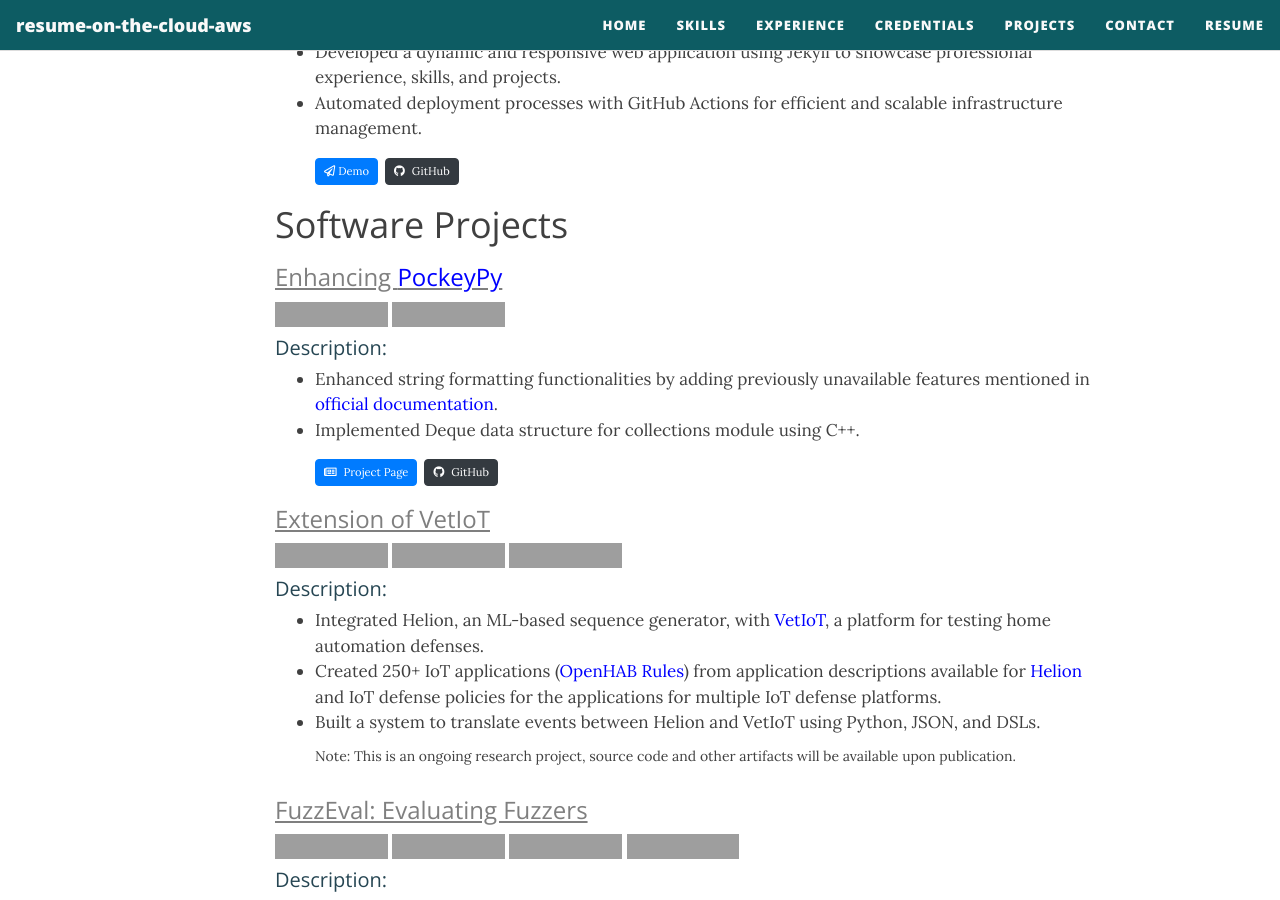
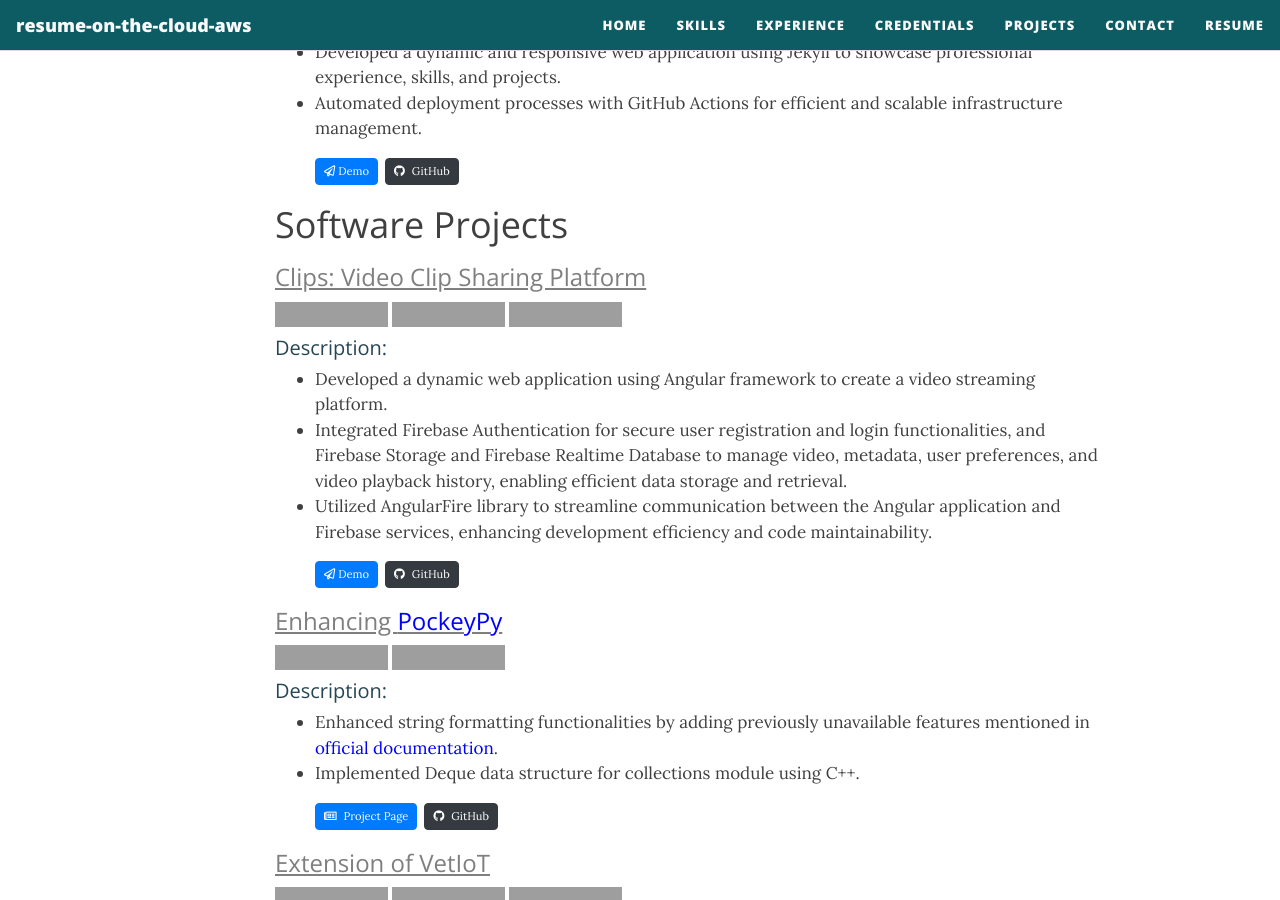
Before and after one commit to numan947/resume-on-the-cloud-aws, a Jekyll site: the page built from portfoliowebsite/projects.md, in a window 1280 px wide and 900 px high, scrolled down 417 px. Built offline with Jekyll 4.4.1, drawn with Linux system fonts in a browser that asks for light colours; nearby versions of some CDN libraries; grey boxes are pictures that could not be loaded.

Commit message:
More updates for projects page

```diff
--- a/portfoliowebsite/projects.md
+++ b/portfoliowebsite/projects.md
@@ -40,10 +40,51 @@
 
 
 
+# <span style="font-weight:normal">Software Projects</span>
+
+<!-- ### <span style="color:#7f7f7f;font-weight:normal;"><u>GameScape: A simple React web front end for <a href="https://rawg.io">rawg.io</a></u></span>
+<div style="margin-bottom:10px">
+<img src="https://img.shields.io/badge/python-3670A0?style=for-the-badge&logo=python&logoColor=ffdd54" height="25">
+<img src="https://img.shields.io/badge/c++-%2300599C.svg?style=for-the-badge&logo=c%2B%2B&logoColor=white" height="25">
+</div>
+##### <span style="color:#264653;font-weight:normal;">Description:</span>
+<ul style="font-size:17px;">
+<li>Developed a dynamic web application using Angular framework to create a video streaming platform.</li>
+  <li>Integrated Firebase Authentication for secure user registration and login functionalities, and Firebase Storage and Firebase Realtime Database to manage video, metadata, user preferences, and video playback history, enabling efficient data storage and retrieval.</li>
+  <li>Utilized AngularFire library to streamline communication between the Angular application and Firebase services, enhancing development efficiency and code maintainability.</li>
+<div class="btn-group" role="group" aria-label="Buttons" style="margin-top: 1rem;">
+  <a href="https://clips-b6909.web.app/" target="_blank" class="btn btn-primary btn-xs rounded mr-2" role="button">
+    <i class="far fa-paper-plane"></i> Demo
+  </a>
+  <a href="https://github.com/numan947/LearnAngular--Clips" target="_blank" class="btn btn-dark btn-xs rounded" role="button">
+    <i class="fab fa-github mr-1"></i> GitHub
+  </a>
+</div>
+</ul> -->
 
 
 
-# <span style="font-weight:normal">Software Projects</span>
+### <span style="color:#7f7f7f;font-weight:normal;"><u>Clips: Video Clip Sharing Platform</u></span>
+<div style="margin-bottom:10px">
+<img src="https://img.shields.io/badge/Firebase-039BE5?style=for-the-badge&logo=Firebase&logoColor=white" height="25">
+<img src="https://img.shields.io/badge/angular-%23DD0031.svg?style=for-the-badge&logo=angular&logoColor=white" height="25">
+<img src="https://img.shields.io/badge/typescript-%23007ACC.svg?style=for-the-badge&logo=typescript&logoColor=white" height="25">
+</div>
+##### <span style="color:#264653;font-weight:normal;">Description:</span>
+<ul style="font-size:17px;">
+<li>Developed a dynamic web application using Angular framework to create a video streaming platform.</li>
+  <li>Integrated Firebase Authentication for secure user registration and login functionalities, and Firebase Storage and Firebase Realtime Database to manage video, metadata, user preferences, and video playback history, enabling efficient data storage and retrieval.</li>
+  <li>Utilized AngularFire library to streamline communication between the Angular application and Firebase services, enhancing development efficiency and code maintainability.</li>
+<div class="btn-group" role="group" aria-label="Buttons" style="margin-top: 1rem;">
+  <a href="https://clips-b6909.web.app/" target="_blank" class="btn btn-primary btn-xs rounded mr-2" role="button">
+    <i class="far fa-paper-plane"></i> Demo
+  </a>
+  <a href="https://github.com/numan947/LearnAngular--Clips" target="_blank" class="btn btn-dark btn-xs rounded" role="button">
+    <i class="fab fa-github mr-1"></i> GitHub
+  </a>
+</div>
+</ul>
+
 
 ### <span style="color:#7f7f7f;font-weight:normal;"><u>Enhancing <a href="" target="_blank" style="color:blue">PockeyPy</a></u></span>
 <div style="margin-bottom:10px">
@@ -63,8 +104,6 @@
   </a>
 </div>
 </ul>
-
-
 
 
 ### <span style="color:#7f7f7f;font-weight:normal;"><u>Extension of VetIoT</u></span>
@@ -121,6 +160,7 @@
 <img src="https://img.shields.io/badge/Android-3DDC84?style=for-the-badge&logo=android&logoColor=white" height="25">
 <img src="https://img.shields.io/badge/java-%23ED8B00.svg?style=for-the-badge&logo=openjdk&logoColor=white" height="25">
 <img src="https://img.shields.io/badge/c++-%2300599C.svg?style=for-the-badge&logo=c%2B%2B&logoColor=white" height="25">
+<img src="https://img.shields.io/badge/sqlite-%2307405e.svg?style=for-the-badge&logo=sqlite&logoColor=white" height="25">
 </div>
 ##### <span style="color:#264653;font-weight:normal;">Description:</span>
 <ul style="font-size:17px;">
@@ -294,7 +334,7 @@
 <img src="https://img.shields.io/badge/pandas-%23150458.svg?style=for-the-badge&logo=pandas&logoColor=white" height="25">
 <img src="https://img.shields.io/badge/scikit--learn-%23F7931E.svg?style=for-the-badge&logo=scikit-learn&logoColor=white" height="25">
 <img src="https://img.shields.io/badge/SciPy-%230C55A5.svg?style=for-the-badge&logo=scipy&logoColor=%white" height="25">
-<img src="https://img.shields.io/badge/Matplotlib-%23afddd3.svg?style=for-the-badge&logo=Matplotlib&logoColor=black" height="25">
+<img src="https://img.shields.io/badge/Matplotlib-%23afddd.svg?style=for-the-badge&logo=Matplotlib&logoColor=black" height="25">
 </div>
 ##### <span style="color:#264653;font-weight:normal;">Description:</span>
 <ul style="font-size:17px">
```
